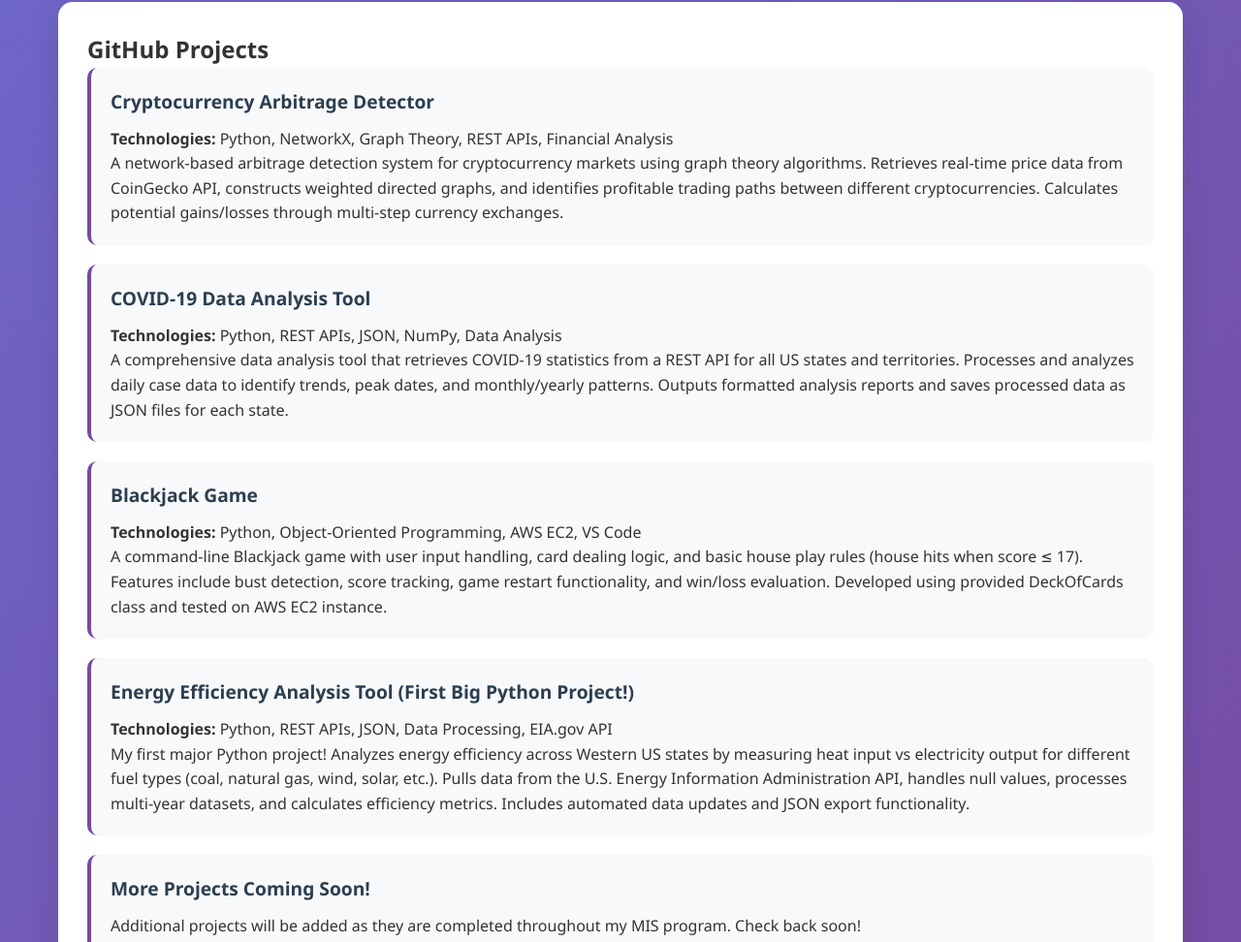
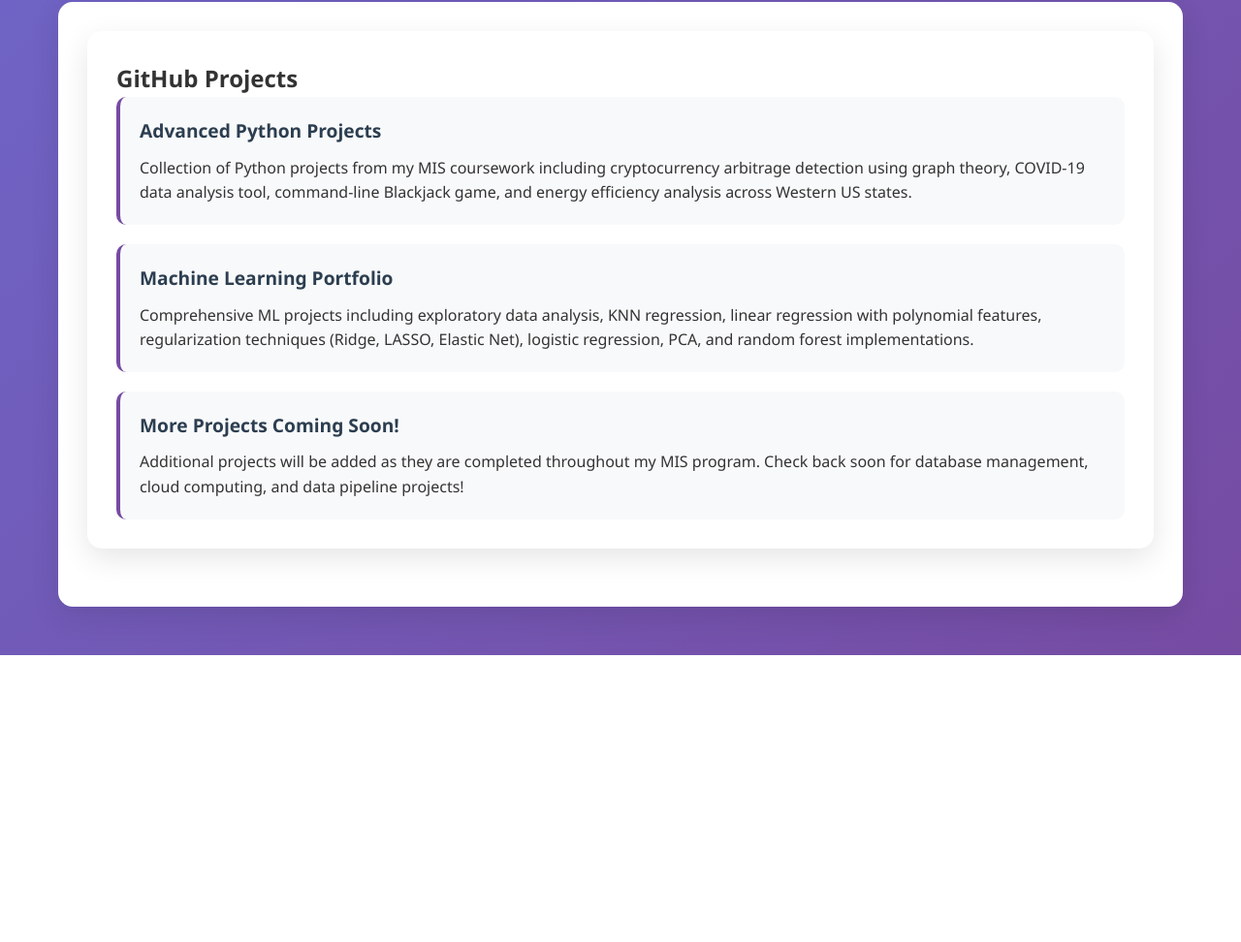
Before and after one commit to Tiandra123/portfolio, a plain HTML site: page index.html in a window 1280 px wide. Shown: the part 2172-3144 px from the top of the page at 97% size. After the commit the page ends 2848 px from the top, so only its background shows below. Drawn offline with Linux system fonts and the light colour scheme.

Commit message:
Update index.html

```diff
--- a/index.html
+++ b/index.html
@@ -336,31 +336,20 @@
         </div>
 
         <div class="full-width">
+            <div class="full-width">
             <h2>GitHub Projects</h2>
             <div class="projects">
                 <div class="project">
-                    <div class="project-title"><a href="advanced-python-assignments/" style="color: #2c3e50; text-decoration: none;">Cryptocurrency Arbitrage Detector</a></div>
-                    <p><strong>Technologies:</strong> Python, NetworkX, Graph Theory, REST APIs, Financial Analysis<br>
-                    A network-based arbitrage detection system for cryptocurrency markets using graph theory algorithms. Retrieves real-time price data from CoinGecko API, constructs weighted directed graphs, and identifies profitable trading paths between different cryptocurrencies. Calculates potential gains/losses through multi-step currency exchanges.</p>
-                </div>
-                 <div class="project">
-                    <div class="project-title"><a href="advanced-python-assignments/" style="color: #2c3e50; text-decoration: none;">COVID-19 Data Analysis Tool</a></div>
-                    <p><strong>Technologies:</strong> Python, REST APIs, JSON, NumPy, Data Analysis<br>
-                    A comprehensive data analysis tool that retrieves COVID-19 statistics from a REST API for all US states and territories. Processes and analyzes daily case data to identify trends, peak dates, and monthly/yearly patterns. Outputs formatted analysis reports and saves processed data as JSON files for each state.</p>
+                    <div class="project-title"><a href="https://github.com/Tiandra123/portfolio/tree/main/advanced-python-assignments" style="color: #2c3e50; text-decoration: none;">Advanced Python Projects</a></div>
+                    <p>Collection of Python projects from my MIS coursework including cryptocurrency arbitrage detection using graph theory, COVID-19 data analysis tool, command-line Blackjack game, and energy efficiency analysis across Western US states.</p>
                 </div>
                 <div class="project">
-                    <div class="project-title"><a href="advanced-python-assignments/" style="color: #2c3e50; text-decoration: none;">Blackjack Game</a></div>
-                    <p><strong>Technologies:</strong> Python, Object-Oriented Programming, AWS EC2, VS Code<br>
-                    A command-line Blackjack game with user input handling, card dealing logic, and basic house play rules (house hits when score ≤ 17). Features include bust detection, score tracking, game restart functionality, and win/loss evaluation. Developed using provided DeckOfCards class and tested on AWS EC2 instance.</p>
-                </div>
-                 <div class="project">
-                    <div class="project-title"><a href="advanced-python-assignments/" style="color: #2c3e50; text-decoration: none;">Energy Efficiency Analysis Tool (First Big Python Project!)</a></div>
-                    <p><strong>Technologies:</strong> Python, REST APIs, JSON, Data Processing, EIA.gov API<br>
-                    My first major Python project! Analyzes energy efficiency across Western US states by measuring heat input vs electricity output for different fuel types (coal, natural gas, wind, solar, etc.). Pulls data from the U.S. Energy Information Administration API, handles null values, processes multi-year datasets, and calculates efficiency metrics. Includes automated data updates and JSON export functionality.</p>
+                    <div class="project-title"><a href="https://github.com/Tiandra123/portfolio/tree/main/MachineLearning" style="color: #2c3e50; text-decoration: none;">Machine Learning Portfolio</a></div>
+                    <p>Comprehensive ML projects including exploratory data analysis, KNN regression, linear regression with polynomial features, regularization techniques (Ridge, LASSO, Elastic Net), logistic regression, PCA, and random forest implementations.</p>
                 </div>
                 <div class="project">
                     <div class="project-title">More Projects Coming Soon!</div>
-                    <p>Additional projects will be added as they are completed throughout my MIS program. Check back soon!</p>
+                    <p>Additional projects will be added as they are completed throughout my MIS program. Check back soon for database management, cloud computing, and data pipeline projects!</p>
                 </div>
             </div>
         </div>
```
